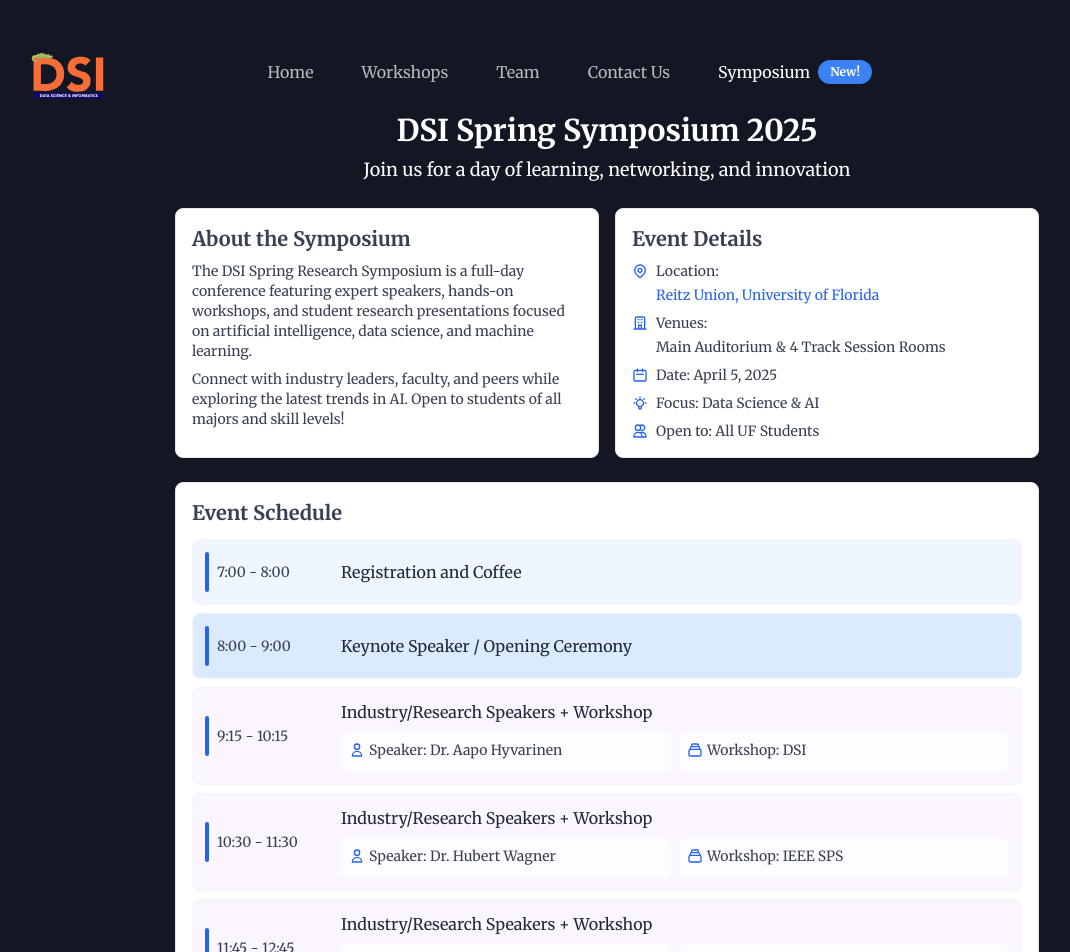
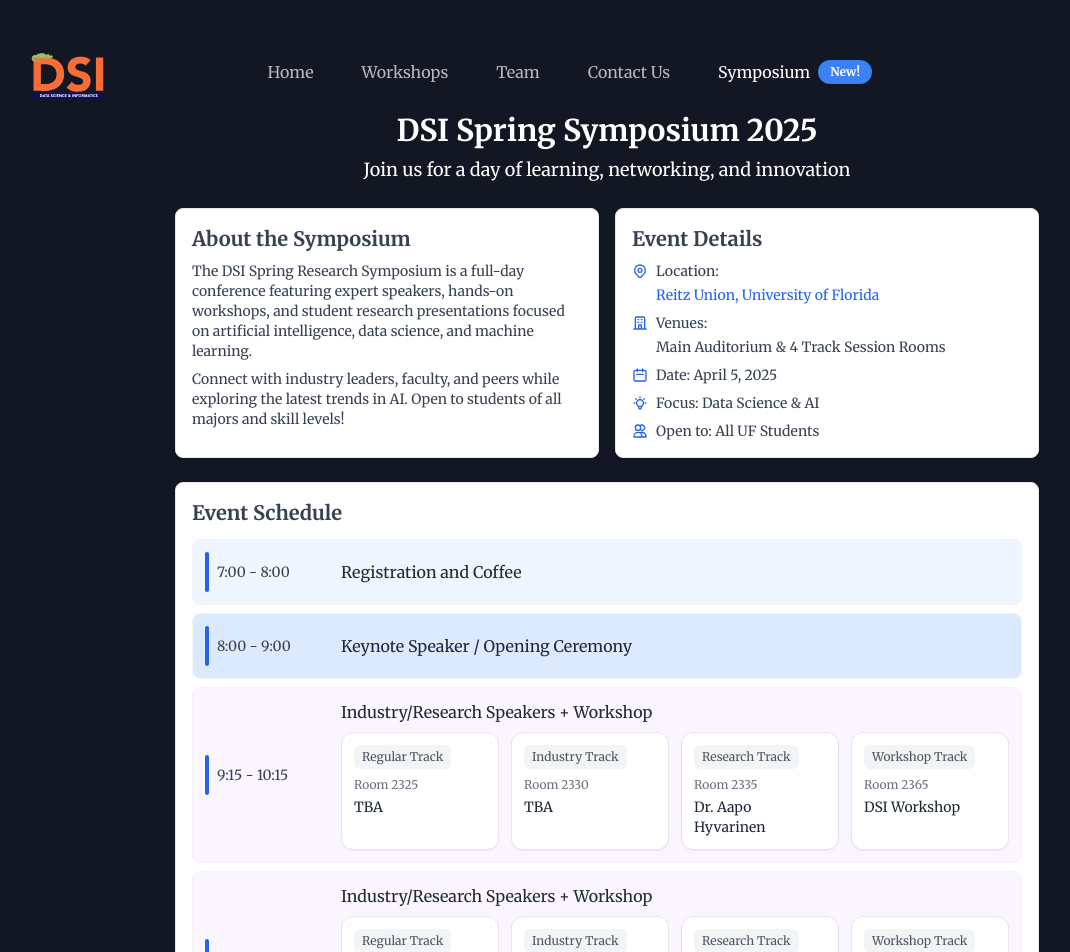
Before and after one commit to harryytsao/ufdsi.com, a Next.js app: page /symposium in a window 1280 px wide. Shown: the top 952 px of the page, without its empty margins (33-1103 px from the left). Built offline with nearby package versions, Linux system fonts and the light colour scheme.

Commit message:
symposium tracks

```diff
--- a/src/components/symposium/index.tsx
+++ b/src/components/symposium/index.tsx
@@ -173,21 +173,49 @@ const SymposiumSchedule = () => {
                   <div className="flex-1">
                     <span className="font-medium text-gray-800">{item.event}</span>
                     {item.tracks && (
-                      <div className="mt-2 grid grid-cols-1 sm:grid-cols-2 gap-2">
-                        <div className="bg-white/70 backdrop-blur-sm rounded-lg p-2 text-sm">
-                          <div className="flex items-center gap-1 mb-1">
-                            <svg className="w-4 h-4 text-blue-600" fill="none" stroke="currentColor" viewBox="0 0 24 24">
-                              <path strokeLinecap="round" strokeLinejoin="round" strokeWidth="2" d="M16 7a4 4 0 11-8 0 4 4 0 018 0zM12 14a7 7 0 00-7 7h14a7 7 0 00-7-7z" />
-                            </svg>
-                            <span className="font-medium text-gray-700">Speaker: {item.tracks.speaker}</span>
+                      <div className="mt-2 grid grid-cols-1 sm:grid-cols-4 gap-3">
+                        <div className="bg-white rounded-xl p-3 shadow-sm border border-gray-200 hover:shadow-md transition-all">
+                          <div className="flex flex-col">
+                            <div className="flex items-center gap-2 mb-2">
+                              <span className="inline-flex items-center rounded-md bg-gray-100 px-2 py-1 text-xs font-medium text-gray-600">
+                                Regular Track
+                              </span>
+                            </div>
+                            <span className="text-xs font-medium text-gray-500 mb-1">Room 2325</span>
+                            <span className="text-sm text-gray-800 font-medium">TBA</span>
                           </div>
                         </div>
-                        <div className="bg-white/70 backdrop-blur-sm rounded-lg p-2 text-sm">
-                          <div className="flex items-center gap-1 mb-1">
-                            <svg className="w-4 h-4 text-blue-600" fill="none" stroke="currentColor" viewBox="0 0 24 24">
-                              <path strokeLinecap="round" strokeLinejoin="round" strokeWidth="2" d="M19 11H5m14 0a2 2 0 012 2v6a2 2 0 01-2 2H5a2 2 0 01-2-2v-6a2 2 0 012-2m14 0V9a2 2 0 00-2-2M5 11V9a2 2 0 012-2m0 0V5a2 2 0 012-2h6a2 2 0 012 2v2M7 7h10" />
-                            </svg>
-                            <span className="font-medium text-gray-700">Workshop: {item.tracks.workshop}</span>
+                        <div className="bg-white rounded-xl p-3 shadow-sm border border-gray-200 hover:shadow-md transition-all">
+                          <div className="flex flex-col">
+                            <div className="flex items-center gap-2 mb-2">
+                              <span className="inline-flex items-center rounded-md bg-gray-100 px-2 py-1 text-xs font-medium text-gray-600">
+                                Industry Track
+                              </span>
+                            </div>
+                            <span className="text-xs font-medium text-gray-500 mb-1">Room 2330</span>
+                            <span className="text-sm text-gray-800 font-medium">TBA</span>
+                          </div>
+                        </div>
+                        <div className="bg-white rounded-xl p-3 shadow-sm border border-gray-200 hover:shadow-md transition-all">
+                          <div className="flex flex-col">
+                            <div className="flex items-center gap-2 mb-2">
+                              <span className="inline-flex items-center rounded-md bg-gray-100 px-2 py-1 text-xs font-medium text-gray-600">
+                                Research Track
+                              </span>
+                            </div>
+                            <span className="text-xs font-medium text-gray-500 mb-1">Room 2335</span>
+                            <span className="text-sm text-gray-800 font-medium">{item.tracks.speaker}</span>
+                          </div>
+                        </div>
+                        <div className="bg-white rounded-xl p-3 shadow-sm border border-gray-200 hover:shadow-md transition-all">
+                          <div className="flex flex-col">
+                            <div className="flex items-center gap-2 mb-2">
+                              <span className="inline-flex items-center rounded-md bg-gray-100 px-2 py-1 text-xs font-medium text-gray-600">
+                                Workshop Track
+                              </span>
+                            </div>
+                            <span className="text-xs font-medium text-gray-500 mb-1">Room 2365</span>
+                            <span className="text-sm text-gray-800 font-medium">{item.tracks.workshop} Workshop</span>
                           </div>
                         </div>
                       </div>
```
